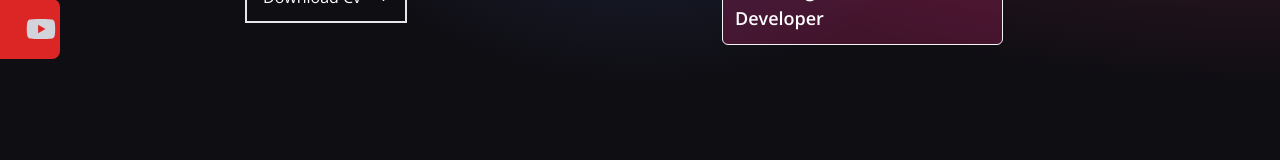
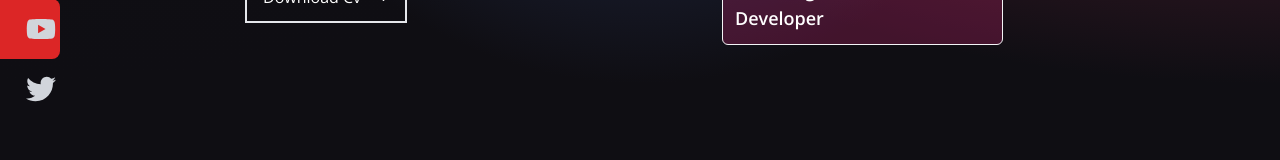
Before and after one commit to ShorunTech/Portfolio_Building, a React (Vite) app: page / in a window 1280 px wide. Shown: the part 401-561 px from the top of the page. Built offline with nearby package versions, Linux system fonts and the light colour scheme.

Commit message:
home.jsx

```diff
--- a/src/components/Home.jsx
+++ b/src/components/Home.jsx
@@ -105,7 +105,10 @@ const Home = () => {
                     </a>
                 </li>
                 <li className="w-[160px] h-[60px] flex justify-between items-center ml-[-100px] hover:ml-[-10px] duration-300 rounded-lg bg-blue600">
-
+                    <a className="flex justify-between items-center w-full text-gray-300 p-1"
+                    href="/">
+                     Twitter <FaTwitter size={30} />
+                    </a>
                 </li>
             </ul>
          </div>
```
